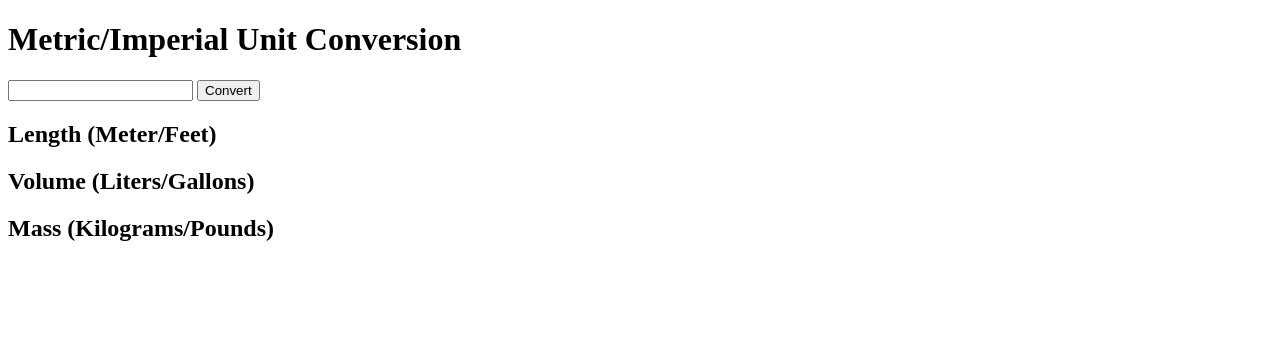
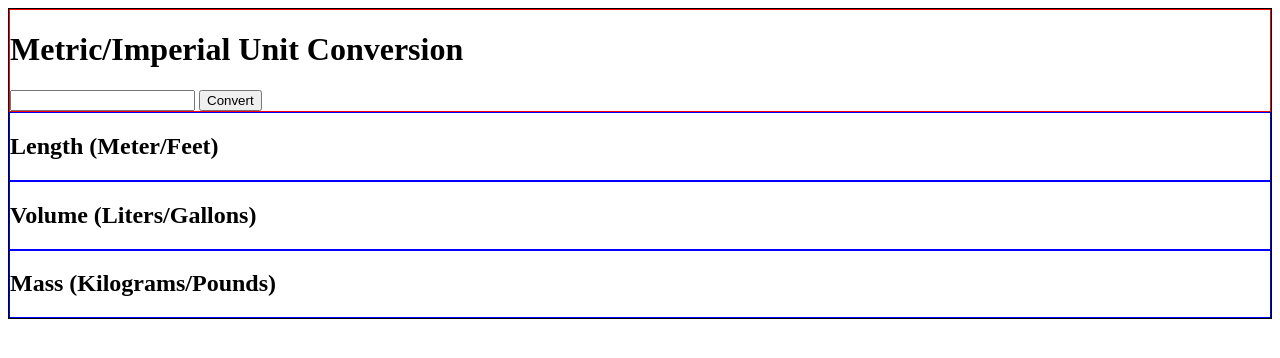
Before and after one commit to dgeorgalas/unit_converter, a plain HTML site: page index.html in a window 1280 px wide. Drawn offline with Linux system fonts and the light colour scheme.

Commit message:
added some styling to be able to see the divs better for now

```diff
--- a/index.html
+++ b/index.html
@@ -14,13 +14,13 @@
             <input type="text" id="input-el">
             <button id="convert-btn">Convert</button>
         </div>
-        <div id="length-box">
+        <div class="box" id="length-box">
             <h2>Length (Meter/Feet)</h2>
         </div>
-        <div id="volume-box">
+        <div class="box" id="volume-box">
             <h2>Volume (Liters/Gallons)</h2>
         </div>
-        <div id="mass-box">
+        <div class="box" id="mass-box">
             <h2>Mass (Kilograms/Pounds)</h2>
         </div>
     </div>
--- a/styles.css
+++ b/styles.css
@@ -0,0 +1,12 @@
+#converter-container {
+    border: 1px solid black;
+
+}
+
+#converter {
+    border: 1px solid red;
+}
+
+.box {
+    border: 1px solid blue;
+}
```
